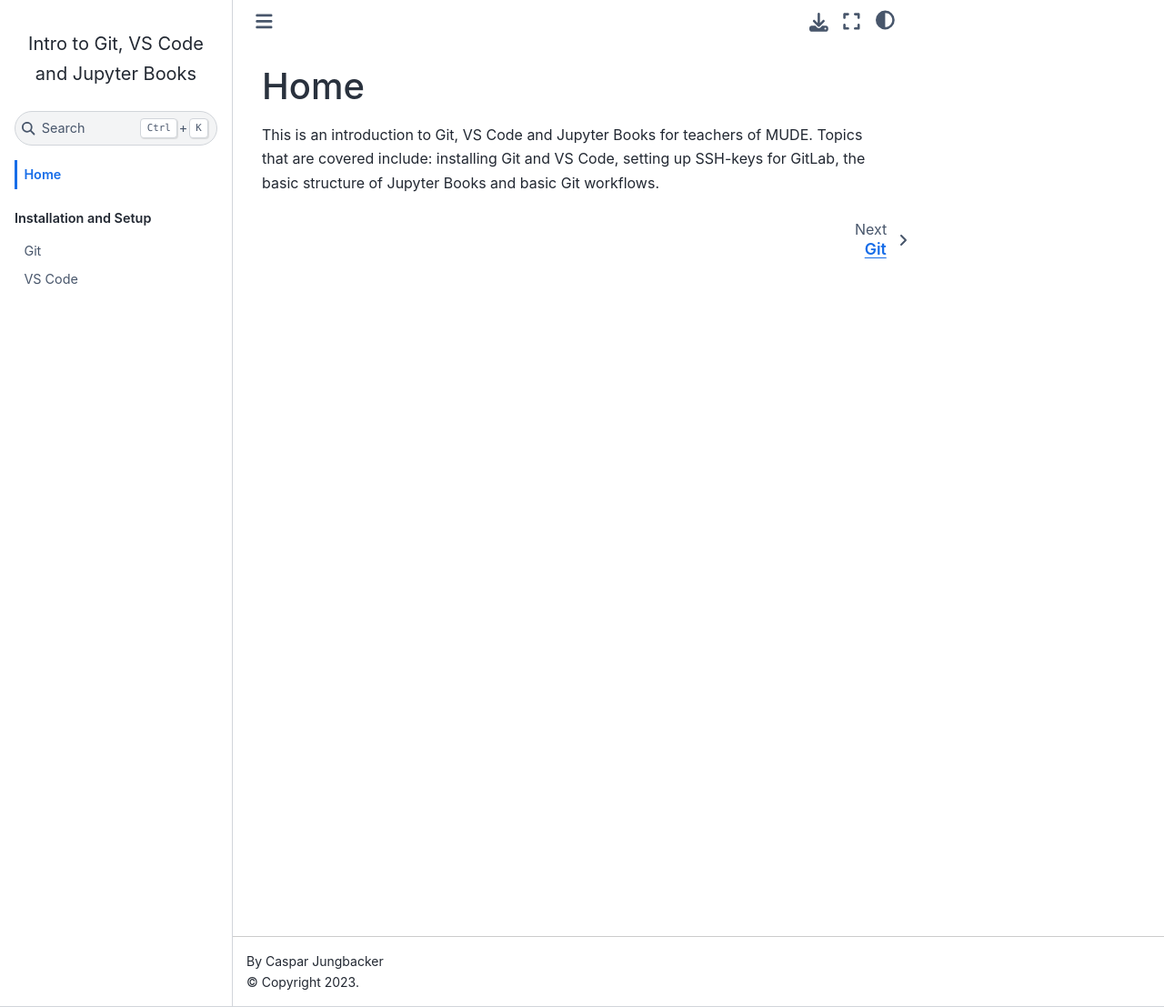
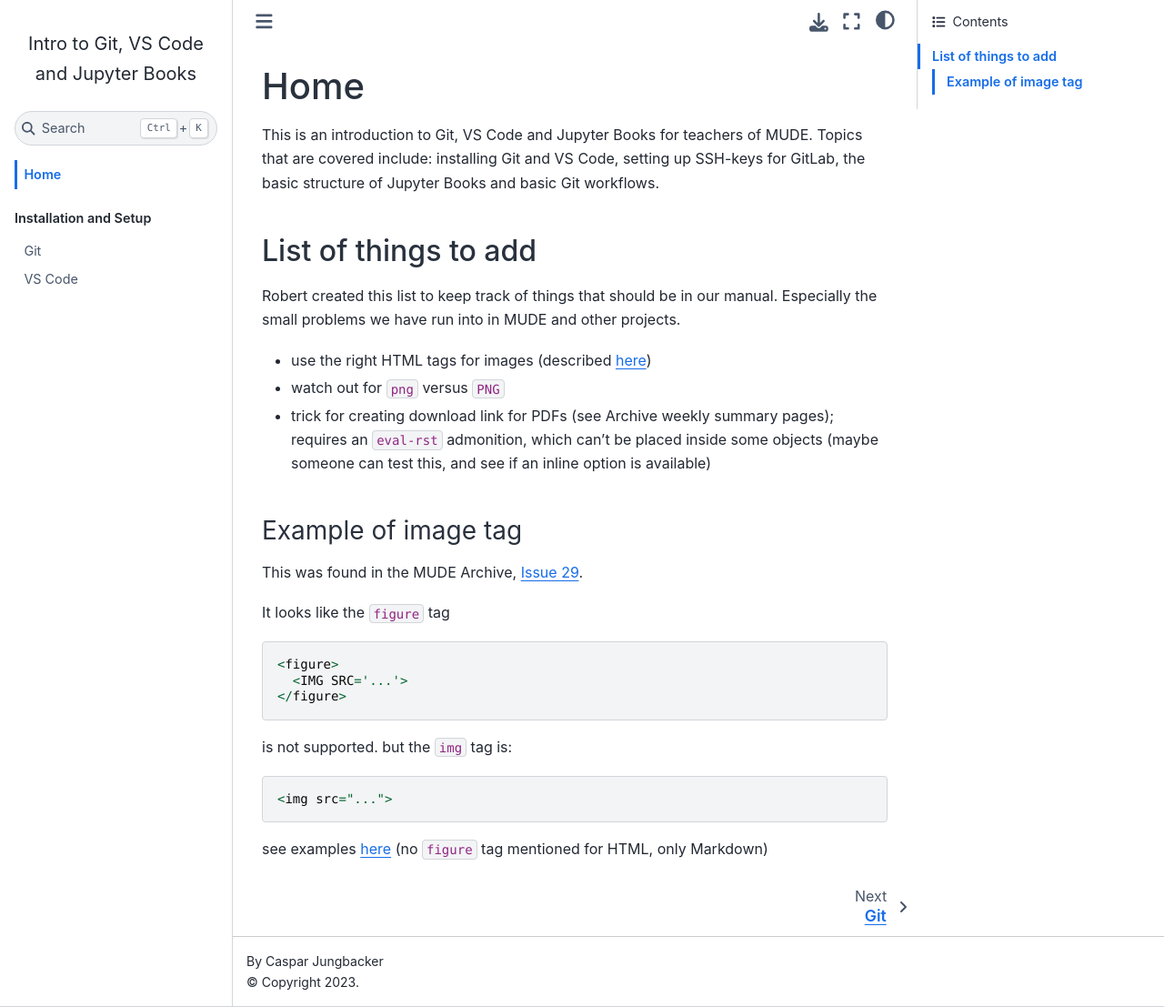
Before and after one commit to TeachBooks/mirror_teachbook_manual, a Jupyter Book: the page built from book/intro.md, in a window 1280 px wide and 1107 px high. Shown: the whole window at 91% size. Built offline with Jupyter Book 1.0.4 settings and Sphinx 7.4.7 and the Sphinx Book theme 1.1.4, drawn with Linux system fonts in a browser that asks for light colours.

Commit message:
add a few notes

````diff
--- a/book/intro.md
+++ b/book/intro.md
@@ -1,3 +1,28 @@
 # Home
 
 This is an introduction to Git, VS Code and Jupyter Books for teachers of MUDE. Topics that are covered include: installing Git and VS Code, setting up SSH-keys for GitLab, the basic structure of Jupyter Books and basic Git workflows.
+
+## List of things to add
+
+Robert created this list to keep track of things that should be in our manual. Especially the small problems we have run into in MUDE and other projects.
+
+- use the right HTML tags for images (described {ref}`here <image-tag-example>`)
+- watch out for `png` versus `PNG`
+- trick for creating download link for PDFs (see Archive weekly summary pages); requires an `eval-rst` admonition, which can't be placed inside some objects (maybe someone can test this, and see if an inline option is available)
+
+(image-tag-example)=
+### Example of image tag
+
+This was found in the MUDE Archive, [Issue 29](https://gitlab.tudelft.nl/mude/archive-2022/-/issues/29).
+
+It looks like the `figure` tag
+```
+<figure>
+  <IMG SRC='...'>
+</figure>
+```
+is not supported. but the `img` tag is:
+```
+<img src="...">
+```
+see examples [here](https://jupyterbook.org/en/stable/content/figures.html) (no `figure` tag mentioned for HTML, only Markdown)
````
